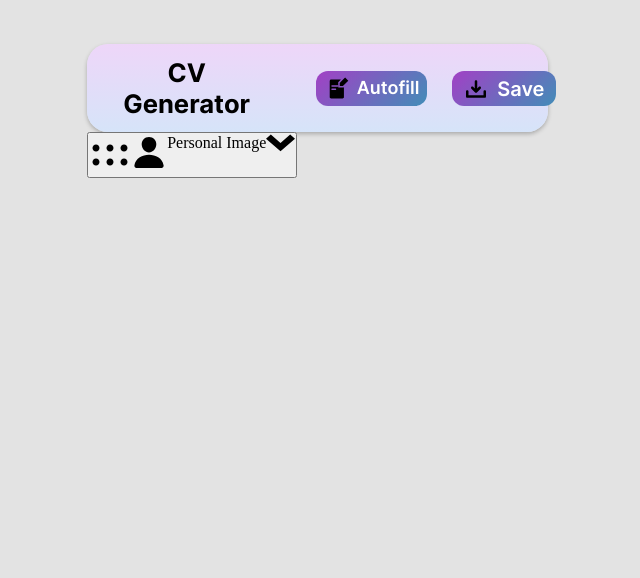
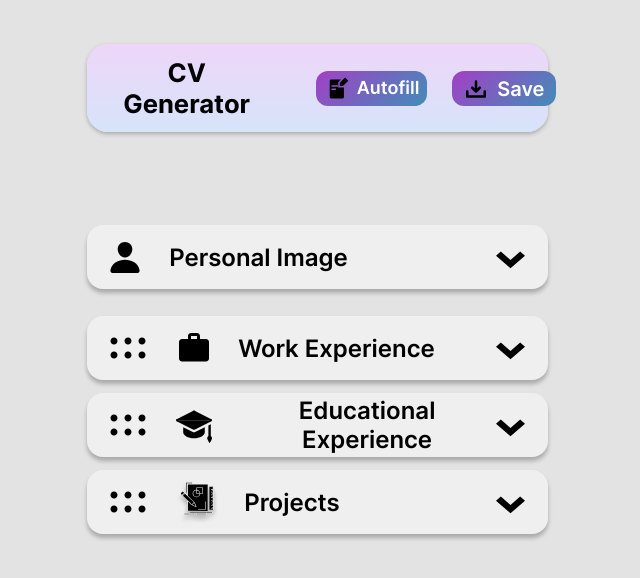
Before and after one commit to Fuz7/odin-cv-generator, a React (Vite) app: page / in a window 1280 px wide. Shown: the top 578 px of the page, without its empty margins (92-732 px from the left). Built offline with nearby package versions, Linux system fonts and the light colour scheme.

Commit message:
Add formBars styling

```diff
--- a/src/components/forms/formBar.jsx
+++ b/src/components/forms/formBar.jsx
@@ -1,6 +1,6 @@
 import dropDownIcon from '@svgs/arrowImage.svg';
 
-function FormBars({ iconUrl, title, isDraggable }) {
+function FormBars({ fileName, title, isDraggable }) {
   const svgUrlString = dropDownIcon + '';
 
   // Input iconUrl Without the dirPath
@@ -15,21 +15,21 @@ function FormBars({ iconUrl, title, isDraggable }) {
         {isDraggable ? (
           <>
             <img
-              alt="Dragable Button"
+              alt="draggable icon"
               className="formBars__draggableImage"
               src={svgUrlwithoutFile + 'draggableImage.svg'}
             ></img>
             <img
               alt={title + 'image'}
               className="formBars__image"
-              src={svgUrlwithoutFile + iconUrl}
+              src={svgUrlwithoutFile + fileName}
             ></img>
           </>
         ) : (
           <img
             alt={title + 'image'}
             className="formBars__image"
-            src={svgUrlwithoutFile + iconUrl}
+            src={svgUrlwithoutFile + fileName}
           ></img>
         )}
 
--- a/src/components/forms/inputContainer.jsx
+++ b/src/components/forms/inputContainer.jsx
@@ -6,8 +6,23 @@ function InputContainer() {
       <section className="inputContainer">
         <CVBar></CVBar>
         <FormBars
-          iconUrl={'personalImage.svg'}
+          fileName={'personalImage.svg'}
           title="Personal Image"
+          isDraggable={false}
+        ></FormBars>
+        <FormBars
+          fileName={'workImage.svg'}
+          title="Work Experience"
+          isDraggable={true}
+        ></FormBars>
+        <FormBars
+          fileName={'educationImage.svg'}
+          title="Educational Experience"
+          isDraggable={true}
+        ></FormBars>
+        <FormBars
+          fileName={'projectsImage.svg'}
+          title="Projects"
           isDraggable={true}
         ></FormBars>
       </section>
--- a/src/styles/containers.scss
+++ b/src/styles/containers.scss
@@ -4,6 +4,10 @@
 
 .inputContainer {
   width: 50%;
+  display: flex;
+  flex-direction: column;
   padding-left: 14%;
   padding-top: toRem(44);
+  margin-bottom: toRem(14);
+  gap: 13px;
 }
--- a/src/styles/formBar.scss
+++ b/src/styles/formBar.scss
@@ -13,6 +13,7 @@
   border-radius: toRem(21);
   align-items: center;
   box-shadow: 0px 2px 4px 0px rgba(0, 0, 0, 0.25);
+  margin-bottom: toRem(80);
 }
 
 .cvBar__Title {
@@ -82,17 +83,50 @@
   margin-right: toRem(11);
 }
 
-
-.formBars__button{
+.formBars__button {
   display: flex;
   justify-content: start;
-
+  min-width: 100%;
+  border-radius: toRem(16);
+  border: none;
+  box-shadow: 0px 4px 4px $shadowColor;
+  height: toRem(64);
+  align-items: center;
+  cursor: pointer;
 }
 
-.formBars__title{
-
+.formBars__button:first-of-type {
+  margin-bottom: toRem(14);
 }
 
-.formBars__dropDownIcon{
+.formBars__image {
+  border: none;
+  background-color: transparent;
+  margin-left: toRem(20);
+}
 
+.formBars__title {
+  font-size: 24px;
+  font-family: 'Inter';
+  font-weight: 600;
+  margin-left: toRem(26);
 }
+
+.formBars__dropDownIcon {
+  margin-left: auto;
+  margin-right: toRem(23);
+  margin-top: toRem(5);
+}
+
+.formBars__draggableImage {
+  width: 42px;
+  height: 42px;
+  border: none;
+  background-color: transparent;
+  margin-left: toRem(20);
+  cursor: grab;
+}
+
+.formBars__draggableImage ~ .formBars__image {
+  margin-left: toRem(27);
+}
--- a/src/styles/var.scss
+++ b/src/styles/var.scss
@@ -1,3 +1,6 @@
+$shadowColor: rgba(0,0,0,0.25);
+
+
 @font-face {
   font-family: 'Inter';
   // Directory In Respect to main.scss
```
Also changed, not shown: src/assets/svgs/workImage.svg.
